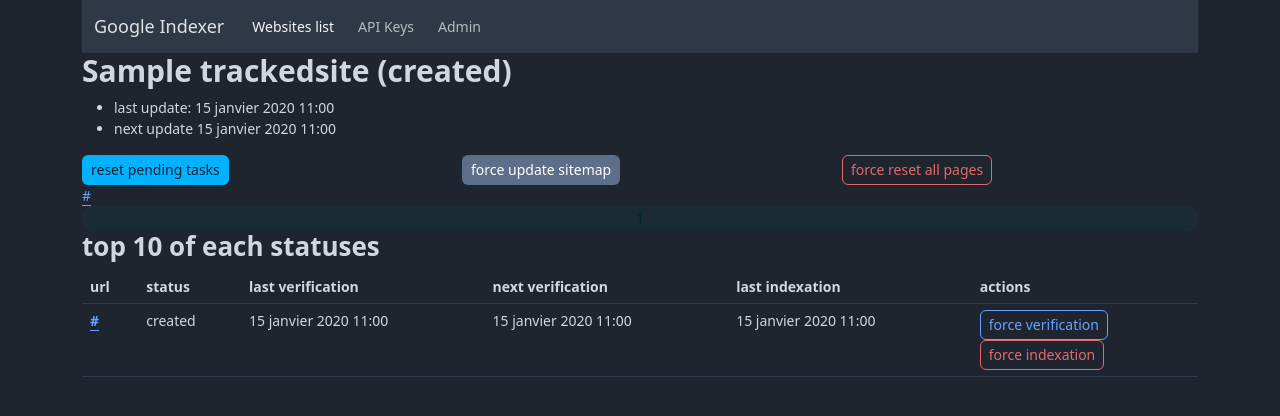
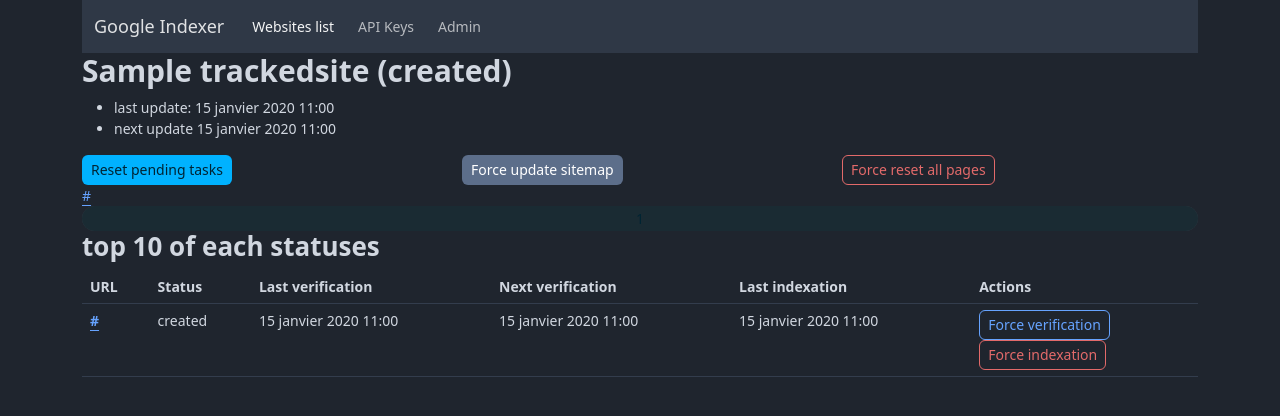
Before and after one commit to ornoone/google-sitemap-indexer, a Django app: page /indexer/site/1/ in a window 1280 px wide. Shown: the top 416 px of the page. Run offline with Django 5.2, Linux system fonts and the light colour scheme; tables that the repository leaves empty hold one stand-in row (values such as "Sample post"); parts of the project's set-up code (start-up, migrations or seed data) failed here and were passed over; some libraries are stand-ins or nearby versions.

Commit message:
Update trackedsite_detail.html

```diff
--- a/app/google_indexer/apps/indexer/templates/indexer/trackedsite_detail.html
+++ b/app/google_indexer/apps/indexer/templates/indexer/trackedsite_detail.html
@@ -20,7 +20,7 @@
             <form method="post" action="{% url 'indexer:site-action' pk=object.id %}">
                 {% csrf_token %}
                 <input type="hidden" name="action" value="reset_pending"/>
-                <button class="btn btn-primary" type="submit">reset pending tasks</button>
+                <button class="btn btn-primary" type="submit">Reset pending tasks</button>
             </form>
         </div>
         <div class="col">
@@ -28,7 +28,7 @@
             <form method="post" action="{% url 'indexer:site-action' pk=object.id %}">
                 {% csrf_token %}
                 <input type="hidden" name="action" value="update"/>
-                <button class="btn btn-light" type="submit">force update sitemap</button>
+                <button class="btn btn-light" type="submit">Force update sitemap</button>
             </form>
         </div>
 
@@ -37,7 +37,7 @@
             <form method="post" action="{% url 'indexer:site-action' pk=object.id %}">
                 {% csrf_token %}
                 <input type="hidden" name="action" value="reset_pages"/>
-                <button class="btn btn-outline-danger" type="submit">force reset all pages</button>
+                <button class="btn btn-outline-danger" type="submit">Force reset all pages</button>
             </form>
         </div>
     </div>
@@ -126,12 +126,12 @@
     <table class="table">
         <thead>
         <tr>
-            <th scope="col">url</th>
-            <th scope="col">status</th>
-            <th scope="col">last verification</th>
-            <th scope="col">next verification</th>
-            <th scope="col">last indexation</th>
-            <th scope="col">actions</th>
+            <th scope="col">URL</th>
+            <th scope="col">Status</th>
+            <th scope="col">Last verification</th>
+            <th scope="col">Next verification</th>
+            <th scope="col">Last indexation</th>
+            <th scope="col">Actions</th>
         </tr>
         </thead>
         <tbody>
@@ -146,13 +146,13 @@
                     <form method="post" action="{% url 'indexer:page-action' pk=page.id %}">
                         {% csrf_token %}
                         <input type="hidden" name="action" value="verify"/>
-                        <button class="btn btn-outline-info" type="submit">force verification</button>
+                        <button class="btn btn-outline-info" type="submit">Force verification</button>
                     </form>
 
                     <form method="post" action="{% url 'indexer:page-action' pk=page.id %}">
                         {% csrf_token %}
                         <input type="hidden" name="action" value="index"/>
-                        <button class="btn btn-outline-danger" type="submit">force indexation</button>
+                        <button class="btn btn-outline-danger" type="submit">Force indexation</button>
                     </form>
 
 
```
